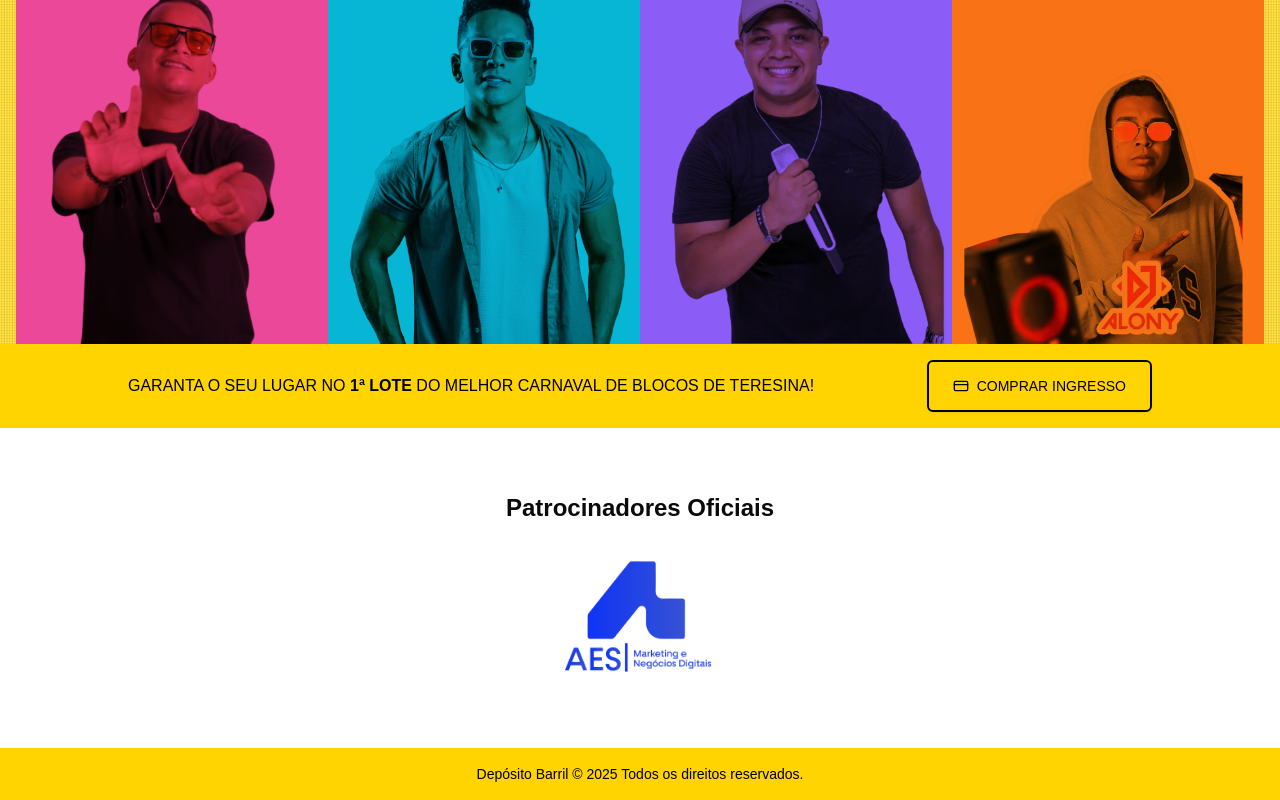
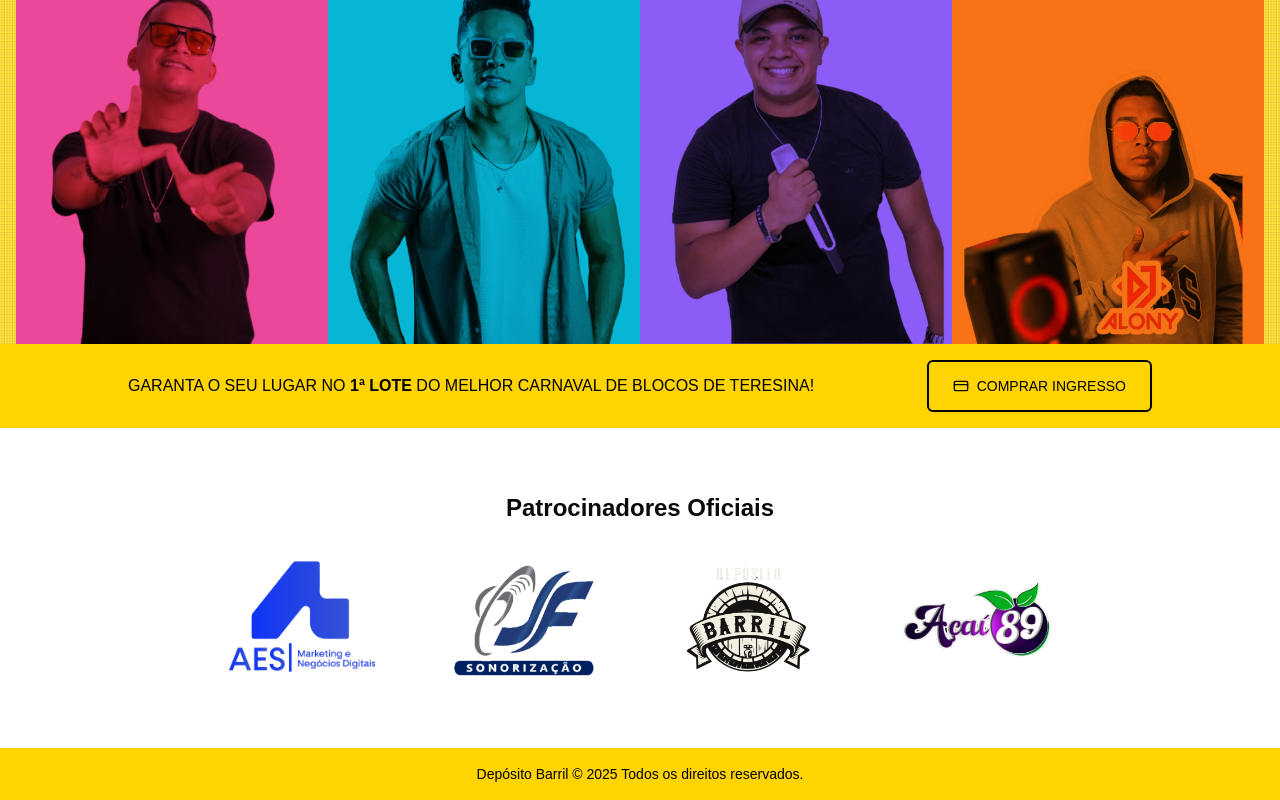
Before and after one commit to zabuzadev/bloquinho-barril, a Next.js app: page / in a window 1280 px wide. Shown: the part 1028-1828 px from the top of the page. Built offline with nearby package versions, Linux system fonts and the light colour scheme.

Commit message:
Update sponsors.tsx

```diff
--- a/src/components/jan2025/sponsors.tsx
+++ b/src/components/jan2025/sponsors.tsx
@@ -4,11 +4,21 @@ export default function Sponsors() {
     return (
       <div className="py-16 bg-white">
         <h2 className="text-center text-2xl font-bold mb-8">Patrocinadores Oficiais</h2>
-        <div className="flex justify-center gap-8">
-          <div className="w-48 h-32  flex items-center justify-center">
-           <Image src="/images/aes.png" alt="Patrocinador" width={150} height={150} />
+        <div className="flex justify-center flex-wrap gap-8">
+            <div className="w-48 h-32 flex  items-center justify-center">
+              <Image src="/images/protrocinadores/01.png" alt="Patrocinador" width={150} height={150} />
+            </div>
+            <div className="w-48 h-32 flex  items-center justify-center">
+              <Image src="/images/protrocinadores/02.png" alt="Patrocinador" width={150} height={150} />
+            </div>
+            <div className="w-48 h-32 flex  items-center justify-center">
+              <Image src="/images/protrocinadores/03.png" alt="Patrocinador" width={150} height={150} />
+            </div>
+            <div className="w-48 h-32 flex  items-center justify-center">
+              <Image src="/images/protrocinadores/04.png" alt="Patrocinador" width={150} height={150} />
+            </div>
           </div>
         </div>
-      </div>
+
     )
   }
```
